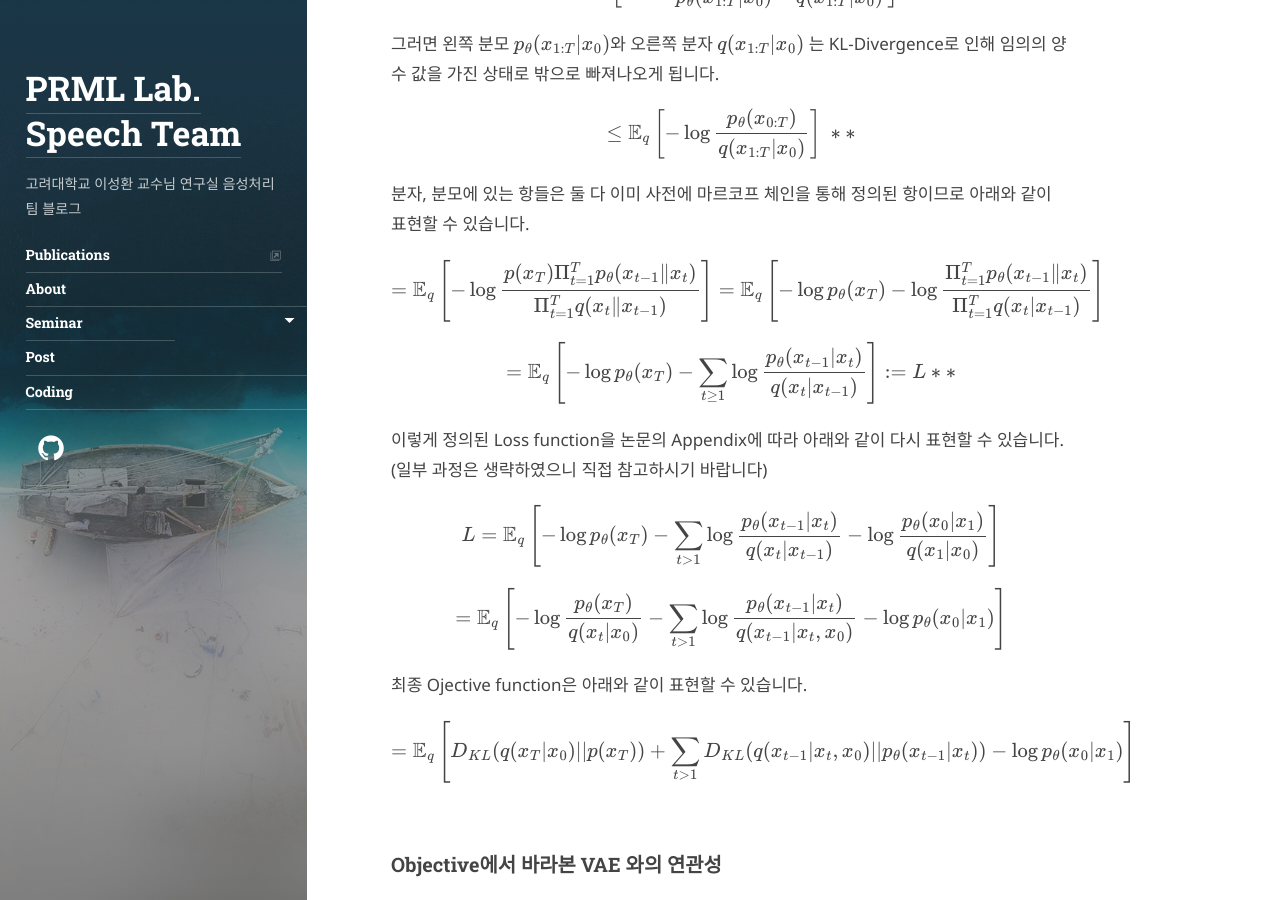
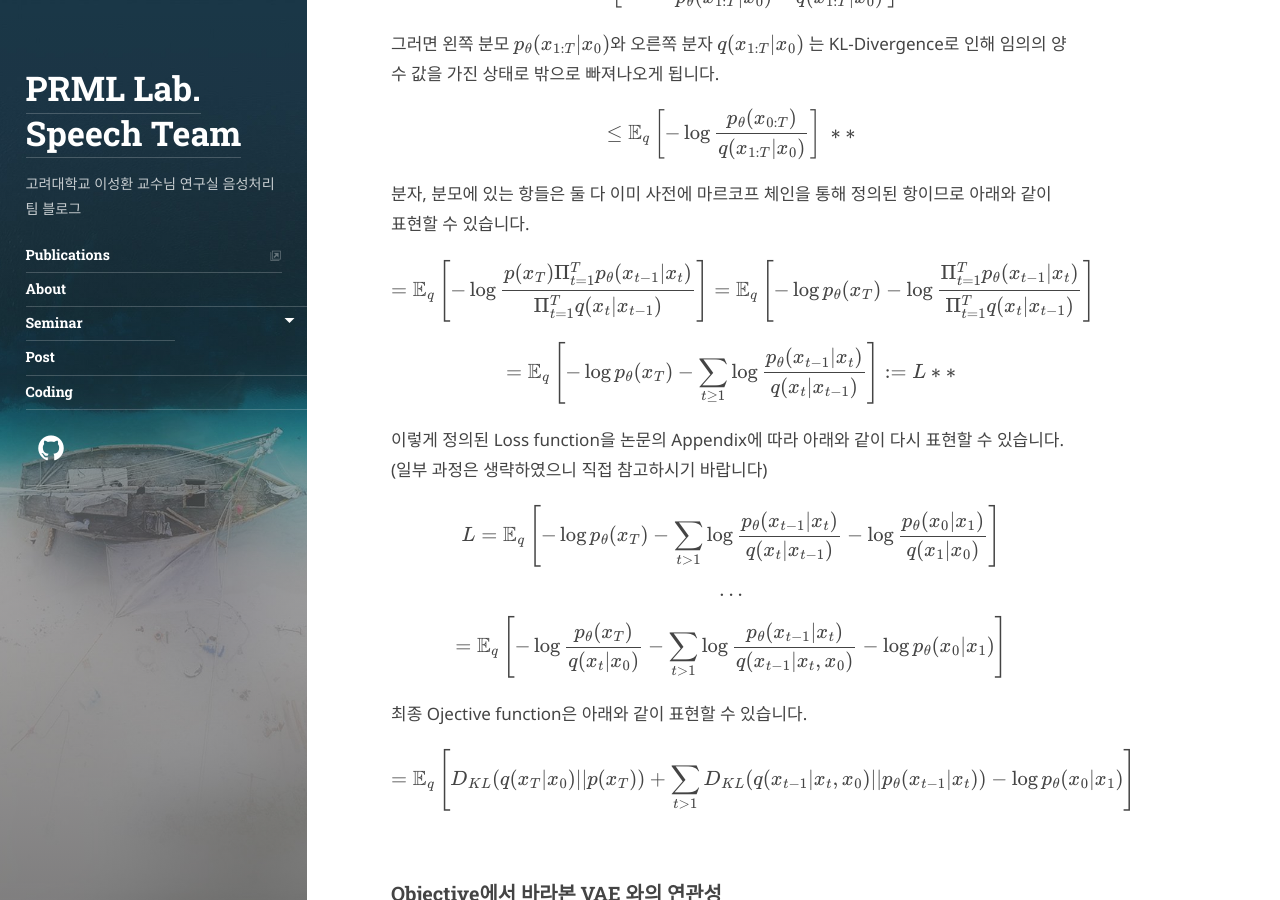
Before and after one commit to speech-team-korea/speech-team-korea.github.io, a Jekyll site: the page built from _posts/generative-model/2023-12-07-DDPM.md, in a window 1280 px wide and 900 px high, scrolled down 7010 px. Built offline with Jekyll 4.4.1, drawn with Linux system fonts in a browser that asks for light colours; some web fonts are replaced; comment, search, counter and statistics services are not loaded.

```diff
--- a/_posts/generative-model/2023-12-07-DDPM.md
+++ b/_posts/generative-model/2023-12-07-DDPM.md
@@ -187,7 +187,7 @@ $$
 분자, 분모에 있는 항들은 둘 다 이미 사전에 마르코프 체인을 통해 정의된 항이므로 아래와 같이 표현할 수 있습니다.
 
 $$
-= \mathbb{E}_q \left[-\log \frac{p(x_T)\Pi^T_{t=1}p_\theta (x_{t-1} \| x_t)}{\Pi^T_{t=1}q(x_{t} \| x_{t-1})} \right] = \mathbb{E}_q \left[-\log p_\theta(x_T)-\log \frac{\Pi^T_{t=1}p_\theta (x_{t-1} \| x_t)}{\Pi^T_{t=1}q(x_{t} | x_{t-1})} \right]
+= \mathbb{E}_q \left[-\log \frac{p(x_T)\Pi^T_{t=1}p_\theta (x_{t-1} | x_t)}{\Pi^T_{t=1}q(x_{t} | x_{t-1})} \right] = \mathbb{E}_q \left[-\log p_\theta(x_T)-\log \frac{\Pi^T_{t=1}p_\theta (x_{t-1} | x_t)}{\Pi^T_{t=1}q(x_{t} | x_{t-1})} \right]
 $$
 
 $$
@@ -198,6 +198,10 @@ $$
 
 $$
 L = \mathbb{E}_q \left[-\log p_\theta(x_T)-\sum_{t > 1} \log \frac{p_\theta (x_{t-1} | x_t)}{q(x_{t} | x_{t-1})} -\log\frac{p_\theta (x_{0} | x_1)}{q(x_{1} | x_{0})} \right]
+$$
+
+$$
+...
 $$
 
 $$
```
